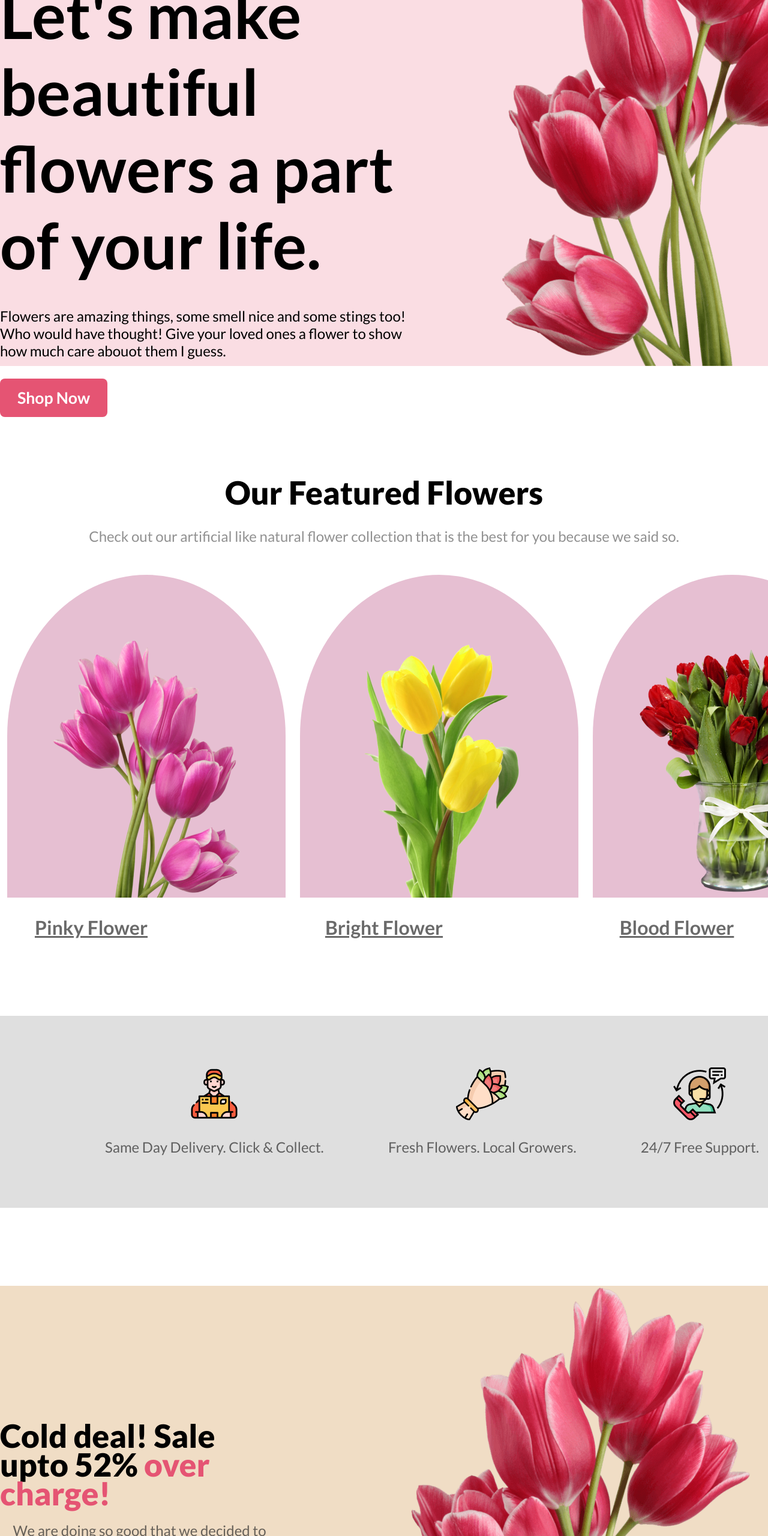
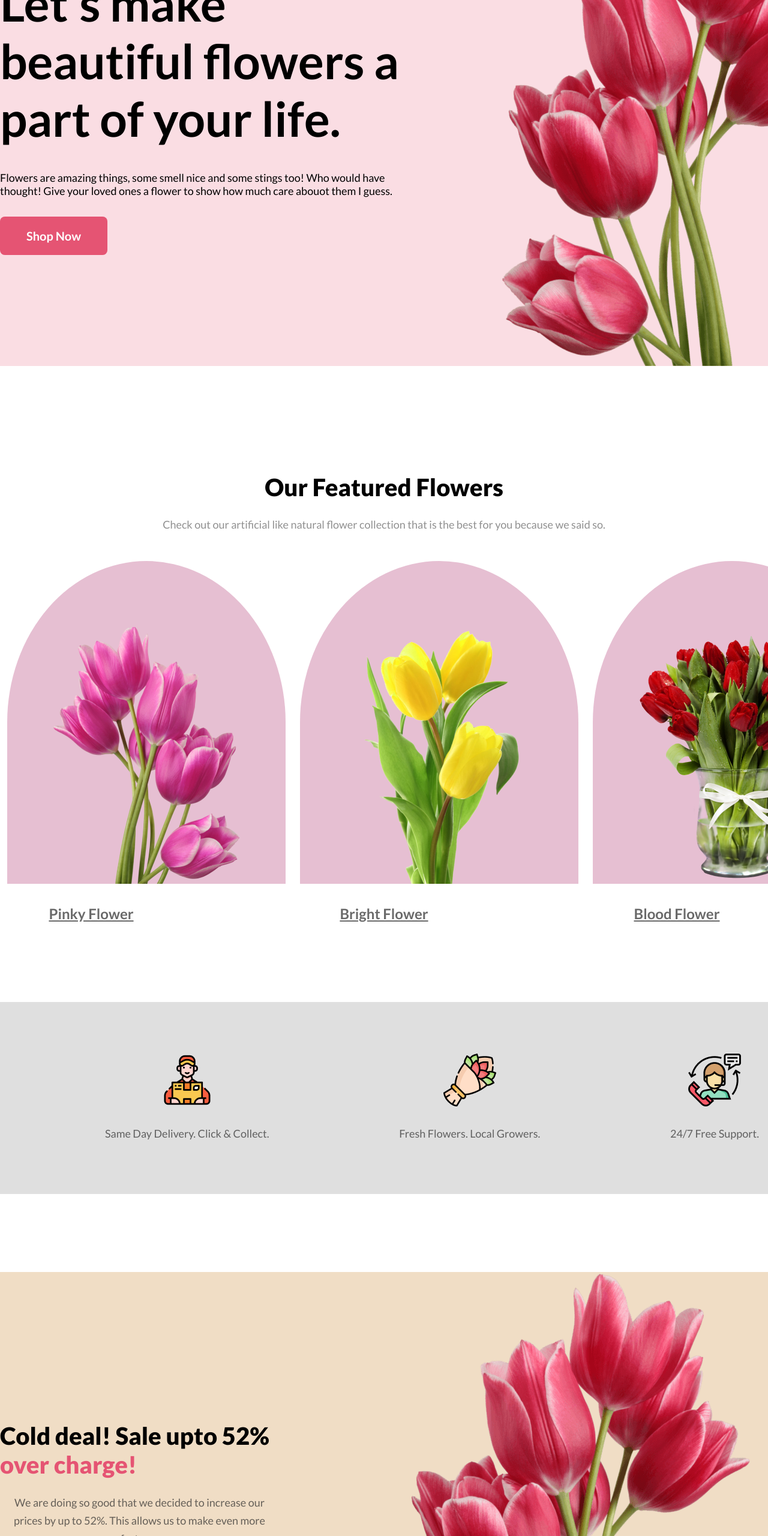
Before and after one commit to SheikhSHoq-Anindo/FlowerShop, a plain HTML site: page index.html in a window 1280 px wide. Shown: the part 240-2800 px from the top of the page at 60% size. Drawn offline with Linux system fonts and the light colour scheme.

Commit message:
Final commit, font size fix

```diff
--- a/index.html
+++ b/index.html
@@ -29,7 +29,7 @@
                     </div>
                 </div>
                 <div class="images">
-                    <img width="fit" src="img/pngwing 10.png" alt="flower">
+                    <img src="img/pngwing 10.png" alt="flower">
                 </div>
             </div>
         </header>
--- a/style.css
+++ b/style.css
@@ -17,19 +17,23 @@
     margin-left: auto;
     margin-right: auto;
     width: fit-content;
+
+}
+
+.banner-text {
+    padding: 197px 0px;
 }
 
 .banner-text-header {
-    margin-top: 200px;
     font-weight: 700;
-    font-size: 80pt;
+    font-size: 80px;
     width: 708px;
 }
 
 .banner-text-article {
     margin-top: 40px;
     font-weight: 400;
-    font-size: 18pt;
+    font-size: 18px;
     width: 708px;
     text-align: left;
 }
@@ -37,7 +41,10 @@
 .images {
     margin-top: 50px;
     margin-left: 99px;
+}
 
+.images img {
+    height: 800px;
 }
 
 .button {
@@ -50,19 +57,19 @@
     background-color: #E55473;
     color: white;
     font-weight: 600;
-    font-size: 20pt;
+    font-size: 20px;
 }
 
 .text-header h2 {
     margin-top: 178px;
     font-weight: 900;
-    font-size: 40pt;
+    font-size: 40px;
     text-align: center;
 }
 
 .text-header p {
     margin-top: 27px;
-    font-size: 18pt;
+    font-size: 18px;
     text-align: center;
     color: #27272783;
 }
@@ -114,7 +121,7 @@
     text-align: center;
     text-decoration: underline;
     line-height: 35px;
-    font-size: 24pt;
+    font-size: 24px;
     font-weight: 600;
     color: #272727b0;
 }
@@ -169,7 +176,7 @@ header {
 .opt-img p {
     margin-top: 30px;
     line-height: 30px;
-    font-size: 18pt;
+    font-size: 18px;
     color: #272727b0;
 }
 
@@ -190,7 +197,7 @@ header {
 
 .text h2 {
     line-height: 48px;
-    font-size: 40pt;
+    font-size: 40px;
     font-weight: 900;
 }
 
@@ -201,7 +208,7 @@ header {
 .text p {
     margin-top: 24px;
     line-height: 30px;
-    font-size: 18pt;
+    font-size: 18px;
     color: #272727b0;
 }
 
@@ -221,14 +228,14 @@ p {
 
 .instagram h2 {
     line-height: 48px;
-    font-size: 40pt;
+    font-size: 40px;
     font-weight: 900;
 }
 
 .instagram p {
     margin-top: 24px;
     line-height: 30px;
-    font-size: 18pt;
+    font-size: 18px;
     color: #272727b0;
 }
 
@@ -270,14 +277,14 @@ p {
 
 .subscription h2 {
     line-height: 48px;
-    font-size: 40pt;
+    font-size: 40px;
     font-weight: 900;
 }
 
 .subscription p {
     margin-top: 16px;
     line-height: 30px;
-    font-size: 18pt;
+    font-size: 18px;
     color: #272727b0;
 }
 
```
